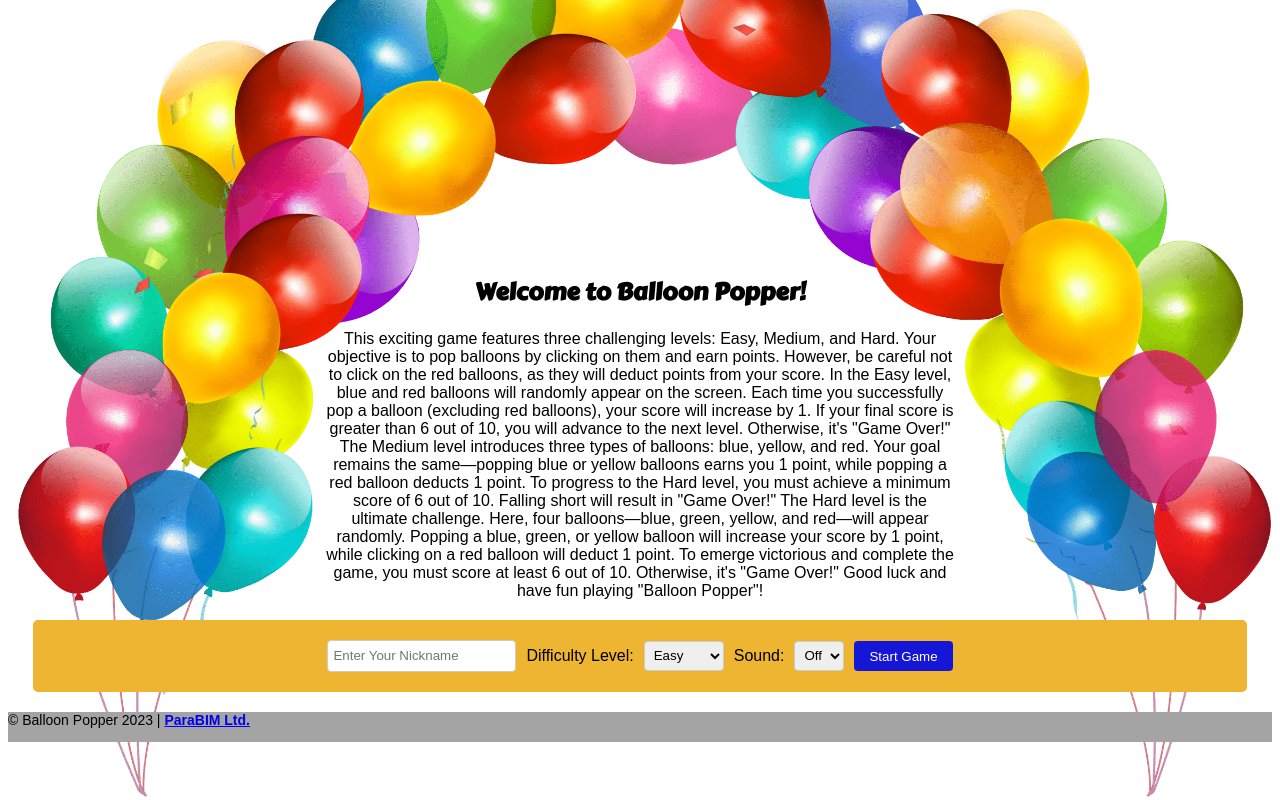
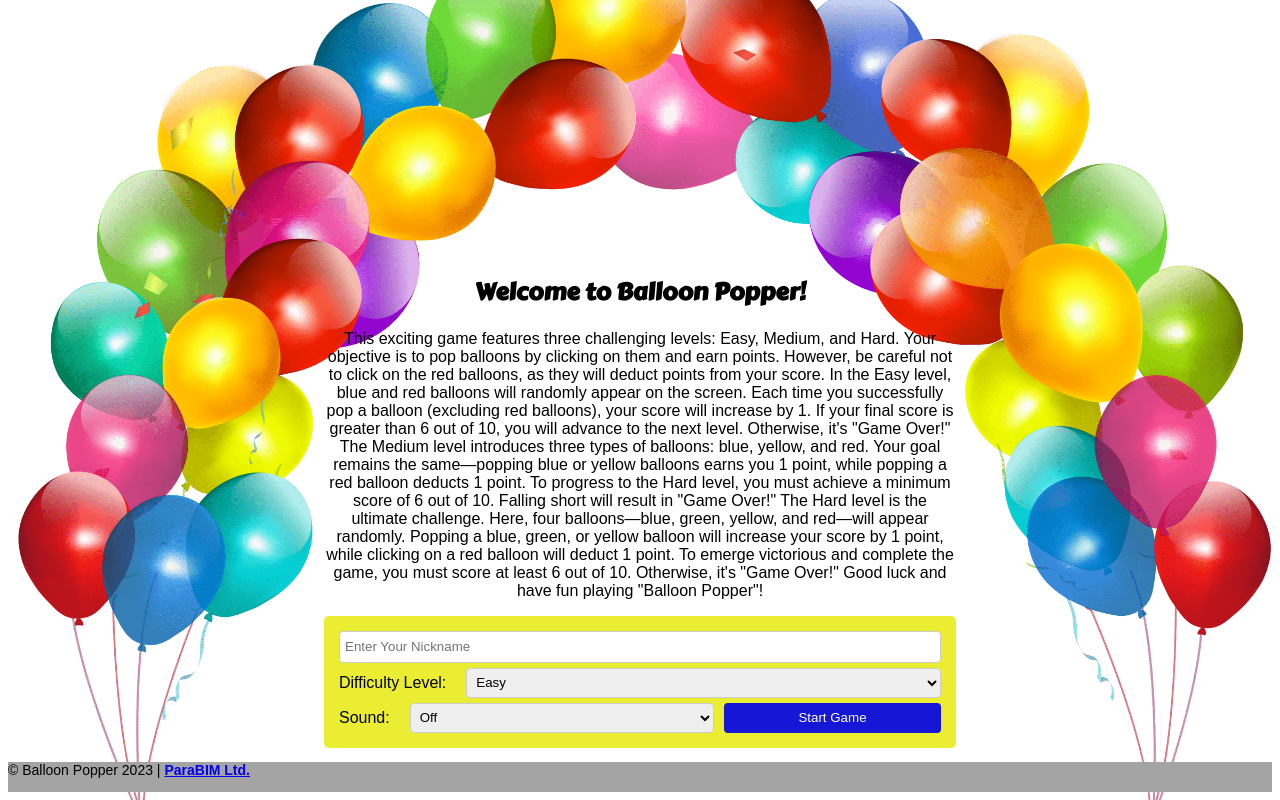
Before and after one commit to jjsemaan/balloon-popper, a plain HTML site: page index.html in a window 1280 px wide. Drawn offline with Linux system fonts and the light colour scheme.

Commit message:
Modify form styles.

```diff
--- a/assets/css/style.css
+++ b/assets/css/style.css
@@ -83,21 +83,20 @@ h1 {
 }
 
 .form-container {
-    background-color: rgb(237, 181, 49);
-    padding: 20px;
+    background-color: rgb(234, 237, 49);
+    padding: 10px;
     border-radius: 5px;
-    margin: 20px 25px;
-
-    display: flex;
-    justify-content: center;
-
-    /* Add margin-bottom to create space between form and footer */
+    text-align: center;
+    margin: 5px 25%;
 }
 
-.form {
+form {
     display: flex;
-    flex-direction: row;
     align-items: center;
+    justify-content: center;
+    flex-wrap: wrap;
+    gap: 10px;
+    margin: 5px;
 }
 
 .form-levels, .form-sound {
@@ -111,15 +110,20 @@ label {
 
 input[type="text"],
 select {
+    flex-grow: 1;
+    flex-basis: 300px;
+    display: flex;
+
     padding: 0 5px;
     border: 1px solid #ccc;
     border-radius: 4px;
-    margin-right: 10px;
+
     height: 30px;
 }
 
 button[type="submit"] {
-    padding: 8px 15px;
+    flex-grow: 4;
+    flex-basis: 200px;
     background-color: #1616d7;
     color: white;
     border: none;
@@ -176,7 +180,7 @@ button[type="submit"]:hover {
     }
 }
 
-@media screen and (max-width: 670px) {
+/*@media screen and (max-width: 670px) {
     .form {
         flex-direction: column;
     }
@@ -200,4 +204,4 @@ button[type="submit"]:hover {
         button[type="submit"] {
             padding: 8px 25px;
         }
-}
+}*/
--- a/index.html
+++ b/index.html
@@ -54,15 +54,19 @@
             </section>
             <nav>
                 <div class="form-container">
-                    <form class="form" id="game-form" action="game.html">
+                    <form id="game-form" action="game.html">
                         <input type="text" id="nickname" aria-label="enter nickname" placeholder="Enter Your Nickname"
                             required>
+                    </form>
+                    <form id="game-form" action="game.html">
                         <label for="level" aria-label="select difficulty level">Difficulty Level:</label>
                         <select id="level" name="level">
                             <option value="easy">Easy</option>
                             <option value="medium">Medium</option>
                             <option value="hard">Hard</option>
                         </select>
+                    </form>
+                    <form id="game-form" action="game.html">
                         <label for="sound">Sound:</label>
                         <select id="sound" name="sound">
                             <option value=true>Off</option>
```
